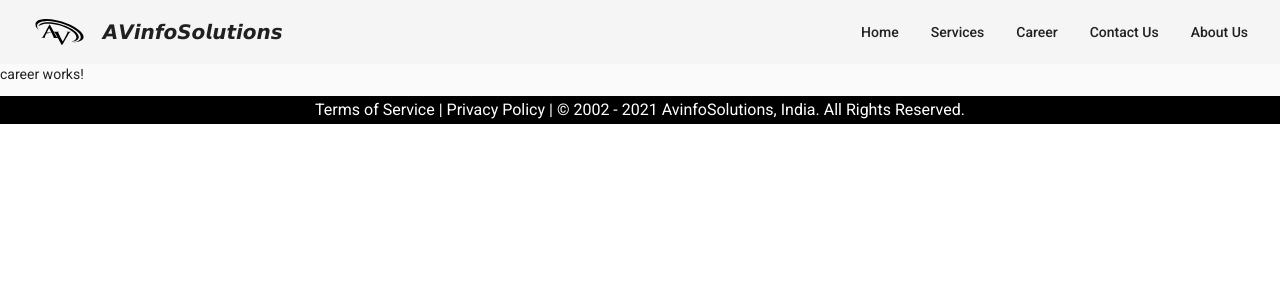
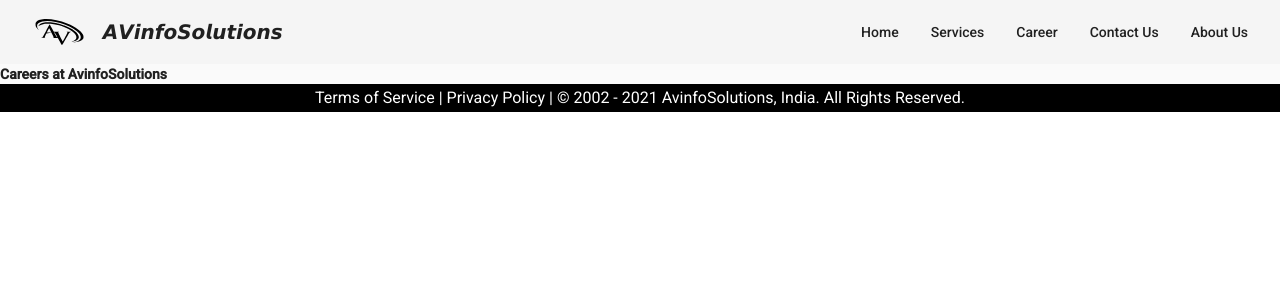
Before and after one commit to vishal121212121212112/AVInfoSolutions, an Angular app: page /career in a window 1280 px wide. Shown: the top 300 px of the page. Built offline with nearby package versions, Linux system fonts and the light colour scheme.

Commit message:
CareerComponent

```diff
--- a/src/app/Components/career/career.component.html
+++ b/src/app/Components/career/career.component.html
@@ -1 +1 @@
-<p>career works!</p>
+<div ><b>Careers at AvinfoSolutions</b></div>
```
